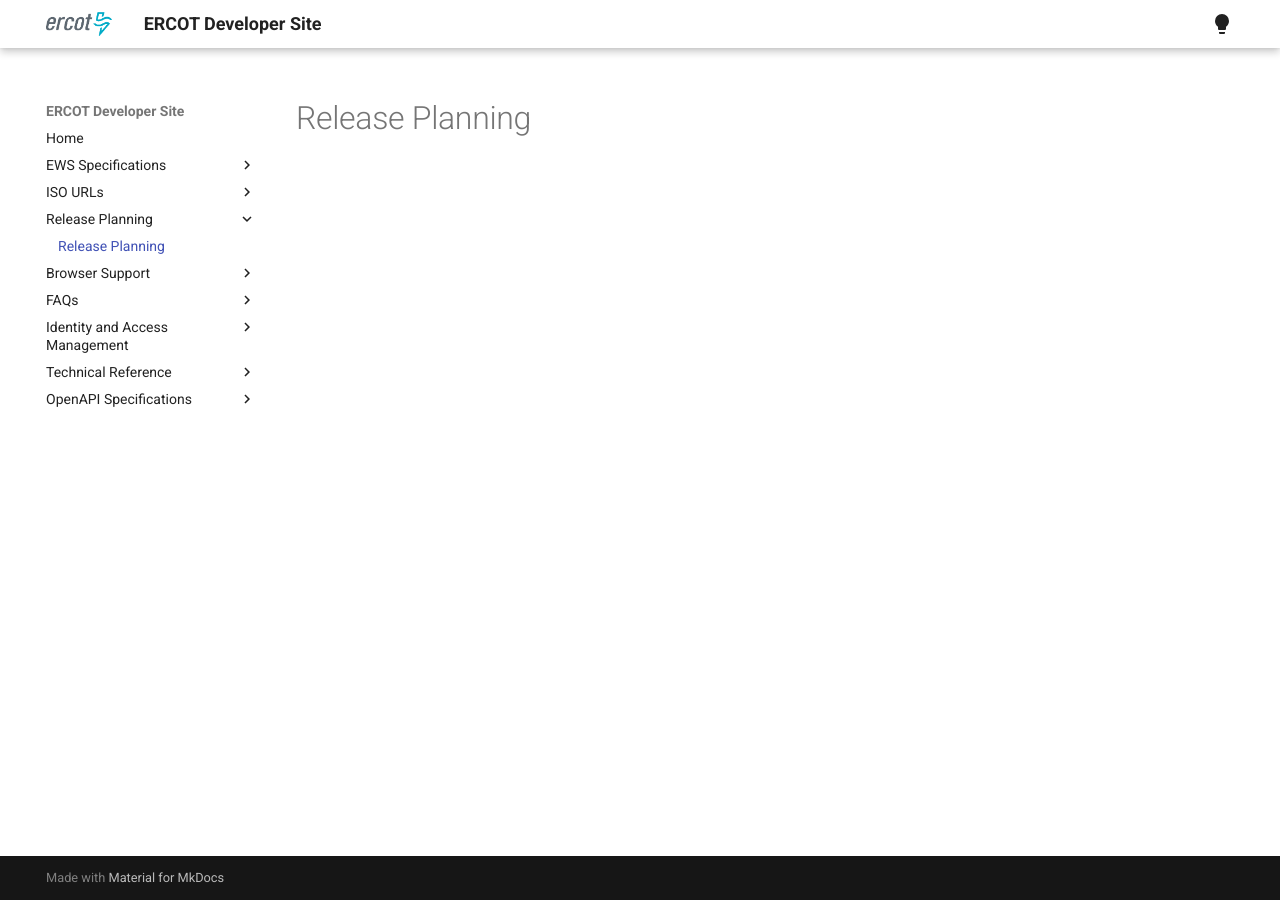
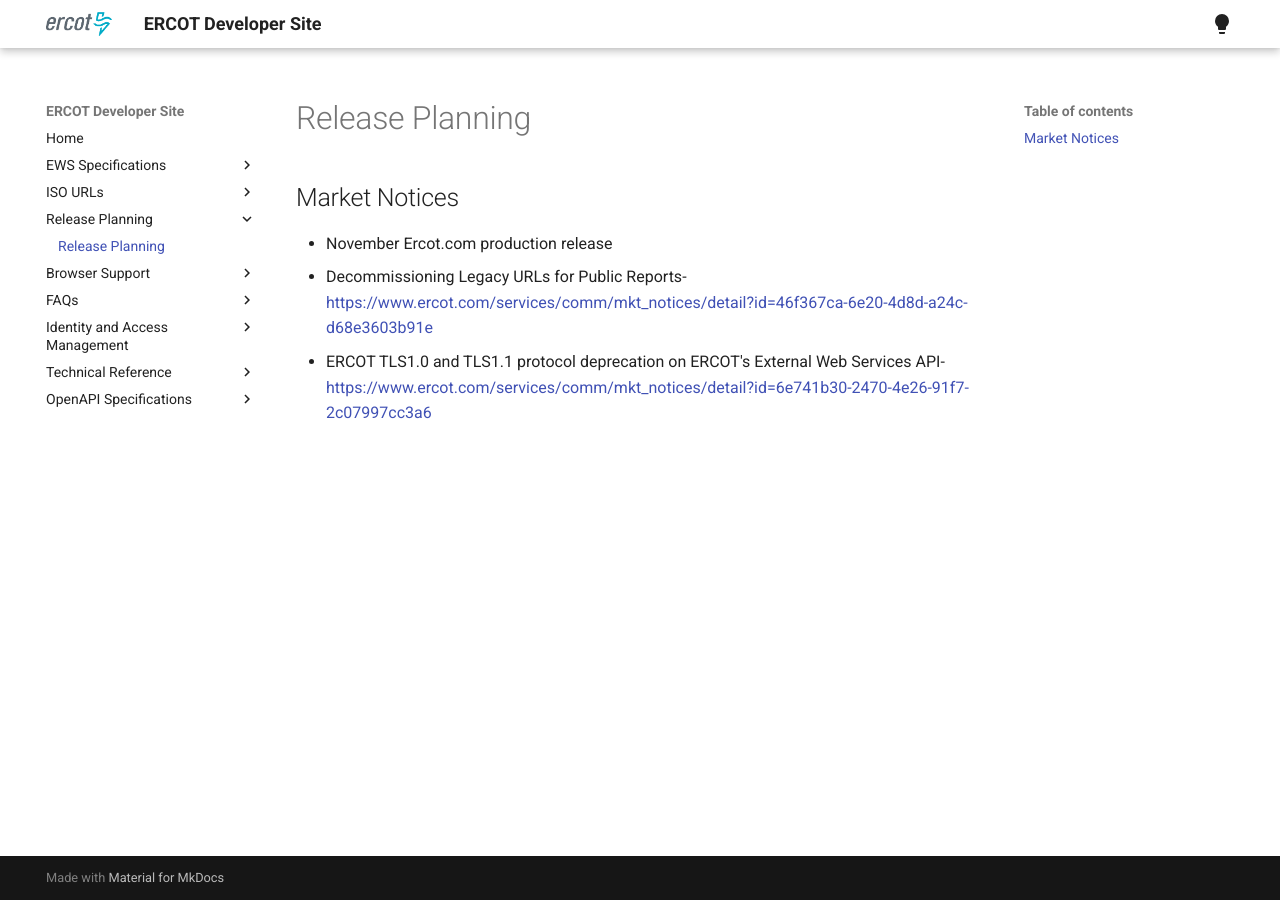
Before and after one commit to ercot/api-specs, an MkDocs documentation site: the page built from docs/Release Planning/releaseplanning.md, in a window 1280 px wide. Built offline with MkDocs 1.6.1 and Material for MkDocs 9.7.7, drawn with Linux system fonts in a browser that asks for light colours.

Commit message:
Update releaseplanning.md

```diff
--- a/docs/Release Planning/releaseplanning.md
+++ b/docs/Release Planning/releaseplanning.md
@@ -1 +1,6 @@
 # Release Planning
+
+## Market Notices
+- November Ercot.com production release
+- Decommissioning Legacy URLs for Public Reports- [https://www.ercot.com/services/comm/mkt_notices/detail?id=46f367ca-6e20-4d8d-a24c-d68e3603b91e](https://www.ercot.com/services/comm/mkt_notices/detail?id=46f367ca-6e20-4d8d-a24c-d68e3603b91e)
+- ERCOT TLS1.0 and TLS1.1 protocol deprecation on ERCOT's External Web Services API- [https://www.ercot.com/services/comm/mkt_notices/detail?id=6e741b30-2470-4e26-91f7-2c07997cc3a6](https://www.ercot.com/services/comm/mkt_notices/detail?id=6e741b30-2470-4e26-91f7-2c07997cc3a6)
```
